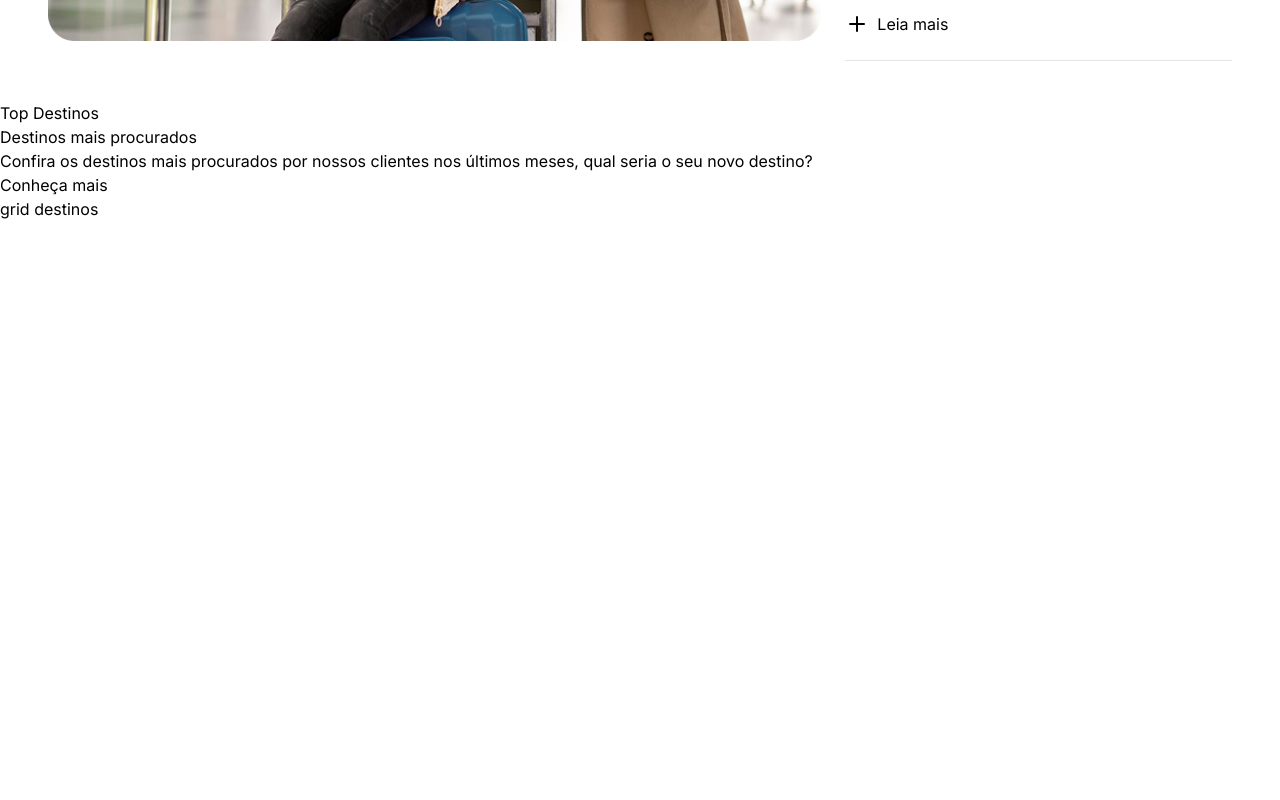
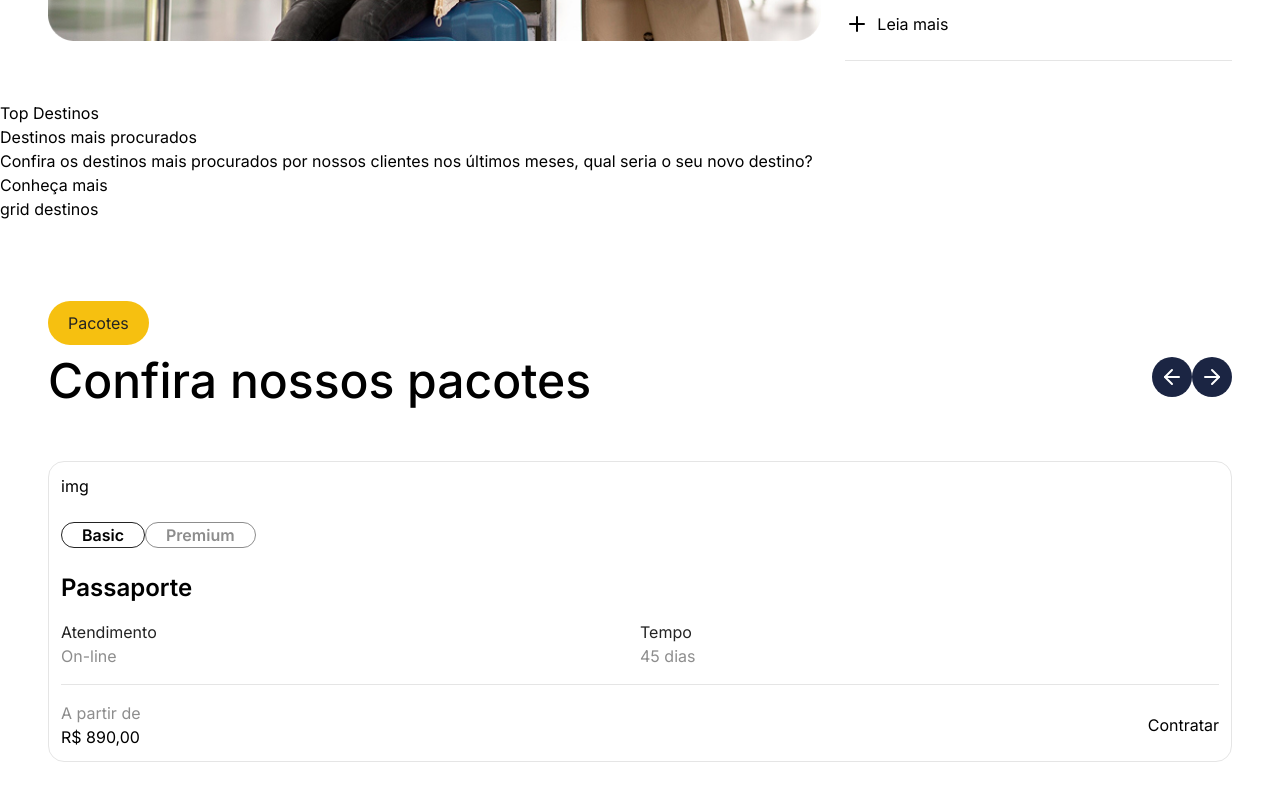
Before and after one commit to debsmalheiro/tirar-visto, a React (Vite) app: page / in a window 1280 px wide. Shown: the part 1798-2598 px from the top of the page. Before the commit the page ends 2019 px from the top, so only its background shows below. Built offline with nearby package versions, Linux system fonts and the light colour scheme.

Commit message:
wip: create special package section

```diff
--- a/src/App.tsx
+++ b/src/App.tsx
@@ -2,6 +2,7 @@ import HeroSection from "./templates/hero-section";
 import BannerWhyChooseUs from "./templates/banner-why-choose-us";
 import WhyChooseUsSection from "./templates/why-choose-us-section";
 import TopDestinationSection from "./templates/top-destination-section";
+import SpecialPackageSection from "./templates/special-package-section";
 
 export default function App() {
 
@@ -11,6 +12,7 @@ export default function App() {
       <BannerWhyChooseUs />
       <WhyChooseUsSection />
       <TopDestinationSection />
+      <SpecialPackageSection />
     </div>
   )
 }
--- /dev/null
+++ b/src/templates/special-package-section.tsx
@@ -0,0 +1,52 @@
+import { ArrowLeft, ArrowRight } from "lucide-react";
+
+export default function SpecialPackageSection() {
+    return (
+        <section className="mt-10 py-10 px-4 md:px-12">
+            <button className="w-fit flex text-neutral-01 py-2.5 px-5 md:mb-3 rounded-full bg-yellow-01">Pacotes</button>
+            <div className="mt-3 mb-14 flex justify-between">
+                <div>
+                    <h1 className="text-4xl md:text-5xl  font-medium">Confira nossos pacotes</h1>
+                </div>
+                <div>
+                    <button className="p-2 bg-slate-800 rounded-full">
+                        <ArrowLeft className="text-white" />
+                    </button>
+                    <button className="p-2 bg-slate-800 rounded-full">
+                        <ArrowRight className="text-white" />
+                    </button>
+                </div>
+            </div>
+
+            <div>
+                <div className="p-3 rounded-2xl border border-neutral-200 flex flex-col">
+                    <div>
+                        img
+                    </div>
+                    <div className="flex my-6">
+                        <div className="px-5 rounded-full border border-neutral-01 font-semibold">Basic</div>
+                        <div className="px-5 rounded-full text-neutral-400 border border-neutral-400 font-semibold">Premium</div>
+                    </div>
+                    <p className="mb-4 text-2xl font-semibold">Passaporte</p>
+                    <div className="flex border-b border-neutral-200 pb-4">
+                        <div className="flex-1">
+                            <p className="text-neutral-01">Atendimento</p>
+                            <span className="text-neutral-400">On-line</span>
+                        </div>
+                        <div className="flex-1">
+                            <p className="text-neutral-01">Tempo</p>
+                            <span className="text-neutral-400">45 dias</span>
+                        </div>
+                    </div>
+                    <div className="flex justify-between items-center pt-4">
+                        <div>
+                            <p className="text-neutral-400">A partir de</p>
+                            <span>R$ 890,00</span>
+                        </div>
+                        <button>Contratar</button>
+                    </div>
+                </div>
+            </div>
+        </section>
+    );
+}
```
